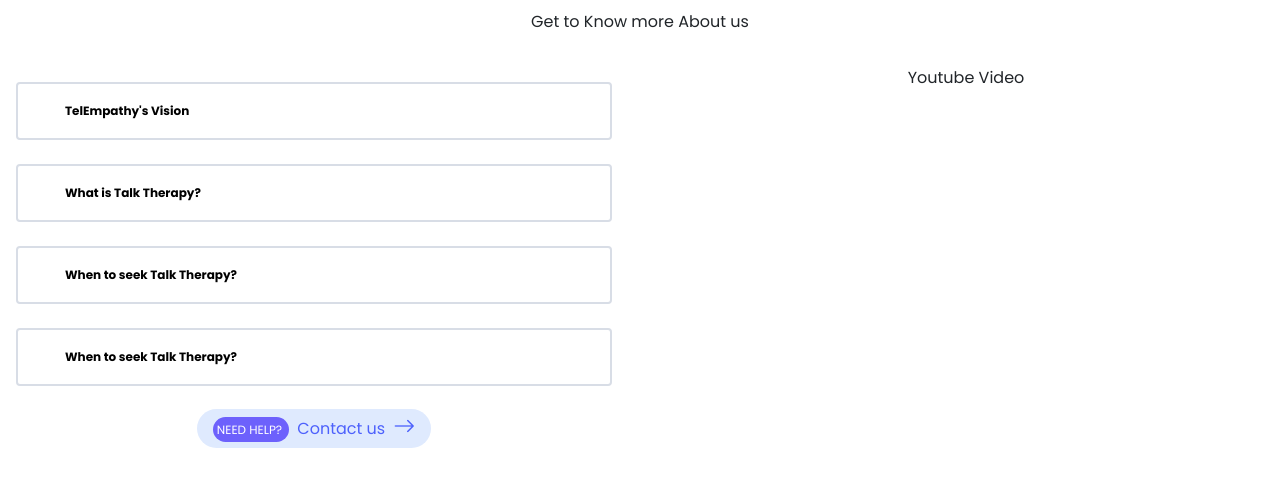
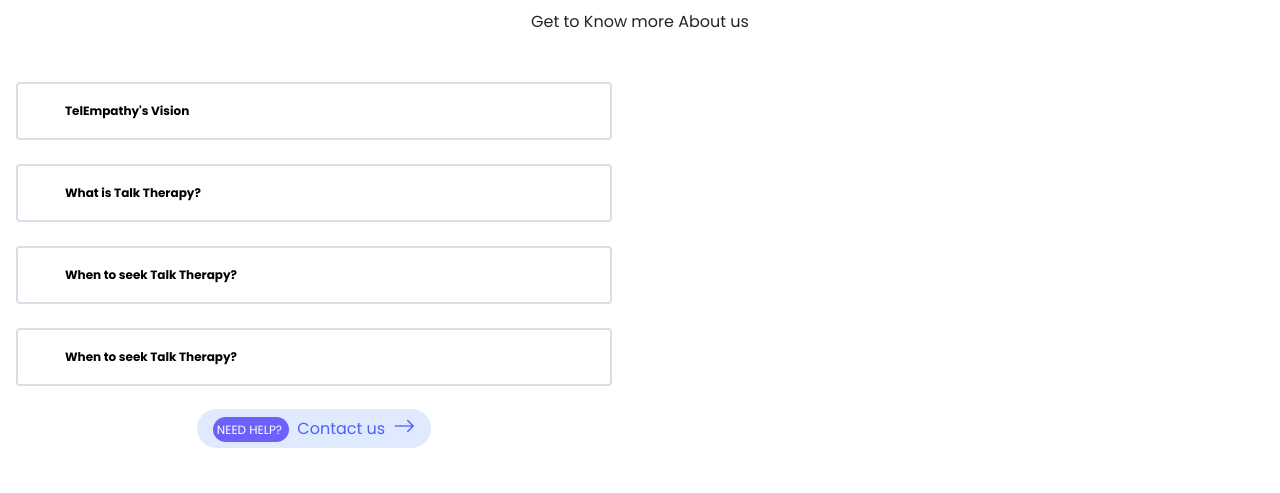
Before and after one commit to aniket7515/TelEmpathy_Internship_work, a React (Create React App) app: page / in a window 1280 px wide. Shown: the part 1125-1618 px from the top of the page. Built offline with nearby package versions, Linux system fonts and the light colour scheme.

Commit message:
Inserted video with react player in FAQs

```diff
--- a/package.json
+++ b/package.json
@@ -9,6 +9,7 @@
     "react": "^17.0.2",
     "react-dom": "^17.0.2",
     "react-faq-component": "^1.3.1",
+    "react-player": "^2.9.0",
     "react-router-dom": "^6.2.1",
     "react-scripts": "5.0.0",
     "web-vitals": "^2.1.4"
--- a/src/components/Faq.jsx
+++ b/src/components/Faq.jsx
@@ -1,6 +1,6 @@
 import React from 'react'
 import Accordion from './Accordion'
-
+import ReactPlayer from 'react-player'
 
 
 
@@ -19,7 +19,8 @@
             </div>
 
             <div className="col-md-6 col-12 right">
-            Youtube Video
+
+            <ReactPlayer width="98%" height="360px" controls url="https://www.youtube.com/watch?v=dAWL3zHTsM0&t=1s"/>
 
             </div>
 
```
Also changed, not shown: 1 other file (tests, documents, lock files or other folders).
